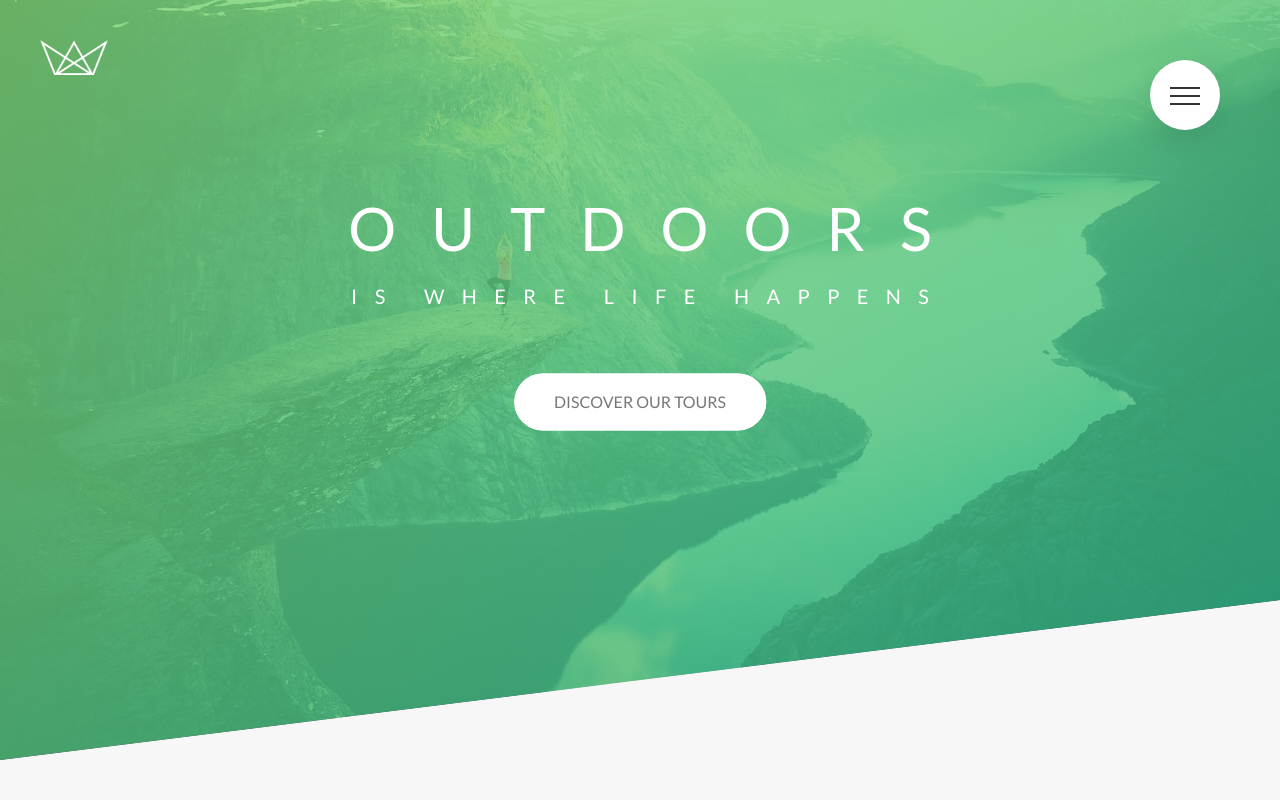
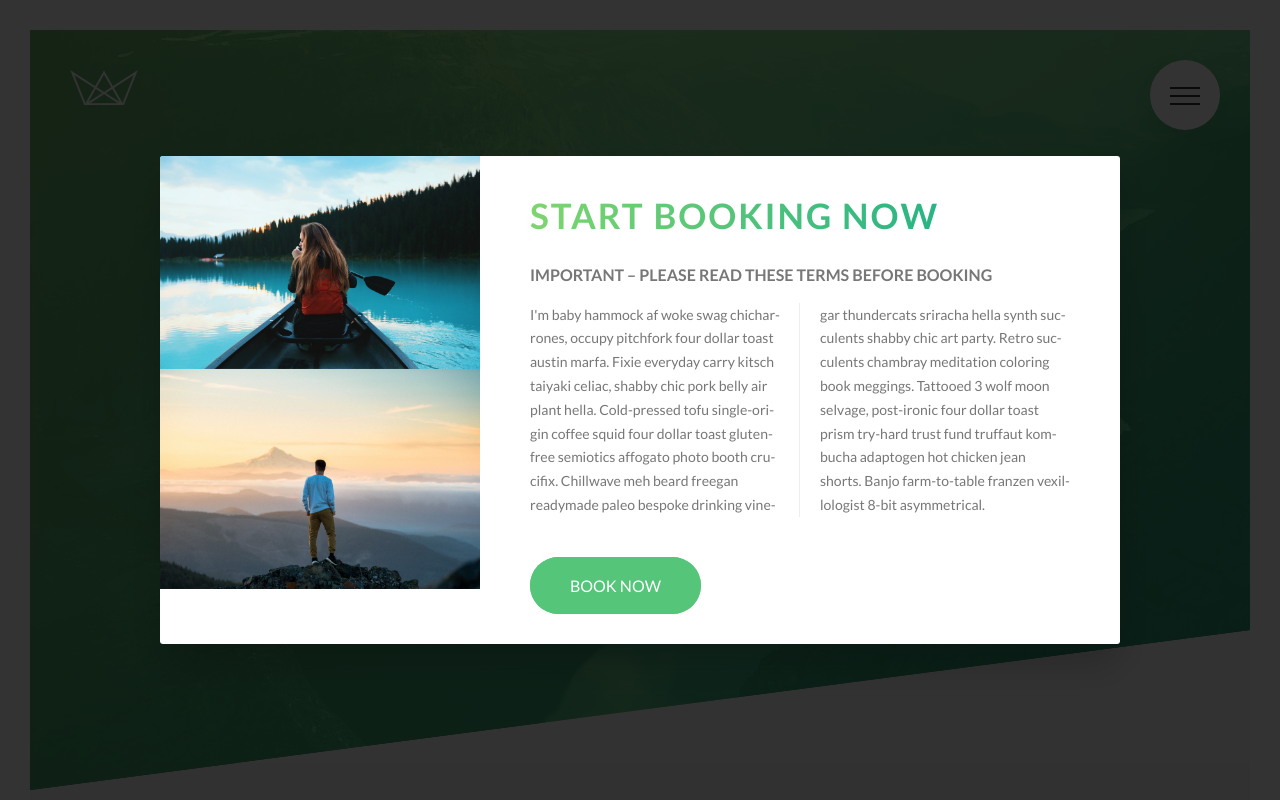
Before and after one commit to imbrikis/udemy-advanced-css-natours, a website: page index.html in a window 1280 px wide. Shown: the top 800 px of the page. Drawn offline with Linux system fonts and the light colour scheme.

Commit message:
lesson 52

```diff
--- a/index.html
+++ b/index.html
@@ -354,6 +354,21 @@
           </div>
         </div>
       </footer>
+
+      <div class="popup">
+        <div class="popup__content">
+          <div class="popup__left">
+            <img src="img/nat-8.jpg" alt="Tour photo" class="popup__img">
+            <img src="img/nat-9.jpg" alt="Tour photo" class="popup__img">
+          </div>
+          <div class="popup__right">
+            <h2 class="heading-secondary u-margin-bottom-small">Start booking now</h2>
+            <h3 class="heading-tertiary u-margin-bottom-small">Important &ndash; Please read these terms before booking</h3>
+            <p class="popup__text">I'm baby hammock af woke swag chicharrones, occupy pitchfork four dollar toast austin marfa. Fixie everyday carry kitsch taiyaki celiac, shabby chic pork belly air plant hella. Cold-pressed tofu single-origin coffee squid four dollar toast gluten-free semiotics affogato photo booth crucifix. Chillwave meh beard freegan readymade paleo bespoke drinking vinegar thundercats sriracha hella synth succulents shabby chic art party. Retro succulents chambray meditation coloring book meggings. Tattooed 3 wolf moon selvage, post-ironic four dollar toast prism try-hard trust fund truffaut kombucha adaptogen hot chicken jean shorts. Banjo farm-to-table franzen vexillologist 8-bit asymmetrical.</p>
+            <a href="#" class="btn btn--green">Book now</a>
+          </div>
+        </div>
+      </div>
       <!--
       <section class="grid-test">
         <div class="row">
--- a/sass/abstracts/_mixins.scss
+++ b/sass/abstracts/_mixins.scss
@@ -5,3 +5,10 @@
     clear: both;
   }
 }
+
+@mixin absCenter {
+  position: absolute;
+  top: 50%;
+  left: 50%;
+  transform: translate(-50%, -50%);
+}
--- /dev/null
+++ b/sass/components/_popup.scss
@@ -0,0 +1,54 @@
+.popup {
+  height: 100vh;
+  width: 100%;
+  position: fixed;
+  top: 0;
+  left: 0;
+  background-color: rgba($color-black, .8);
+  z-index: 5000;
+
+  &__content {
+    @include absCenter;
+    width: 75%;
+    background-color: $color-white;
+    box-shadow: 0 2rem 4rem rgba($color-black, .2);
+    border-radius: 0.3rem;
+    display: table;
+    overflow: hidden;
+  }
+
+  &__left {
+    width: 33.333333%;
+    display: table-cell;
+  }
+
+  &__right {
+    width: 66.666667%;
+    display: table-cell;
+    vertical-align: middle;
+    padding: 3rem 5rem;
+  }
+
+  &__img {
+    display: block;
+    width: 100%;
+  }
+
+  &__text {
+    font-size: 1.4rem;
+    margin-bottom: 4rem;
+
+    -moz-column-count: 2;
+    -moz-column-gap: 4rem;
+    -moz-column-rule: 1px solid $color-gray-light-2;
+
+    column-count: 2;
+    column-gap: 4rem;
+    column-rule: 1px solid $color-gray-light-2;
+
+    -moz-hyphens: auto;
+    -ms-hyphens: auto;
+    -webkit-hyphens: auto;
+    hyphens: auto;
+  }
+}
--- a/sass/components/_story.scss
+++ b/sass/components/_story.scss
@@ -34,10 +34,7 @@
   }
 
   &__caption {
-    position: absolute;
-    top: 50%;
-    left: 50%;
-    transform: translate(-50%, 20%);
+    @include absCenter;
     color: $color-white;
     text-transform: uppercase;
     font-size: 1.7rem;
--- a/sass/layout/_navigation.scss
+++ b/sass/layout/_navigation.scss
@@ -42,10 +42,7 @@
   }
 
   &__list {
-    position: absolute;
-    top: 50%;
-    left: 50%;
-    transform: translate(-50%, -50%);
+    @include absCenter;
     list-style: none;
     text-align: center;
     width: 100%;
--- a/sass/layout/_test.scss
+++ b/sass/layout/_test.scss
@@ -1,8 +1,8 @@
-body {
-  margin: 0;
-  padding: 0;
-  overflow: hidden;
-}
+// body {
+//   margin: 0;
+//   padding: 0;
+//   overflow: hidden;
+// }
 
 .testcontainer {
   height: 100vh;
--- a/sass/main.scss
+++ b/sass/main.scss
@@ -16,6 +16,7 @@
 @import "components/composition";
 @import "components/feature-box";
 @import "components/form";
+@import "components/popup";
 @import "components/story";
 
 // LAYOUT
```
Also changed, not shown: css/style.css.
